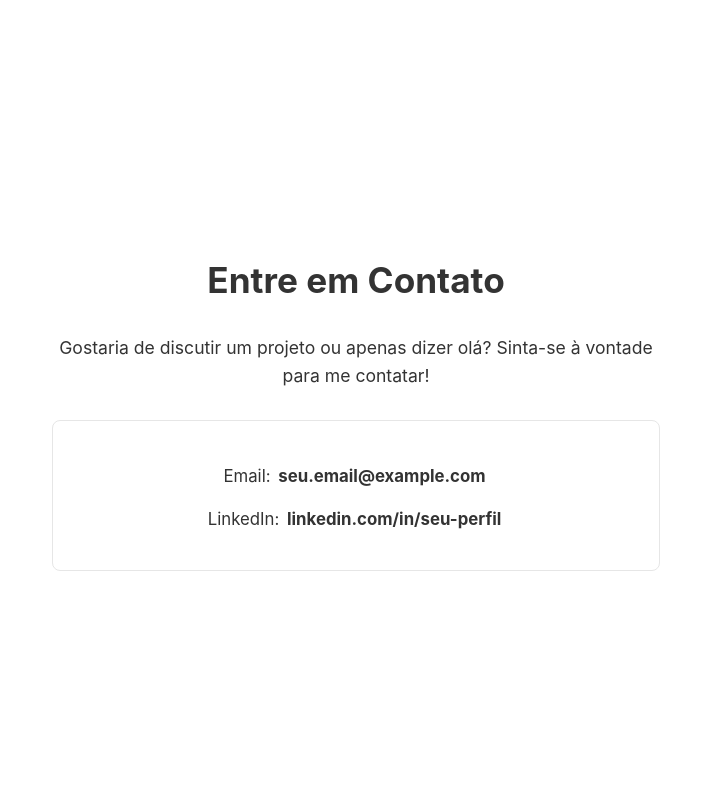
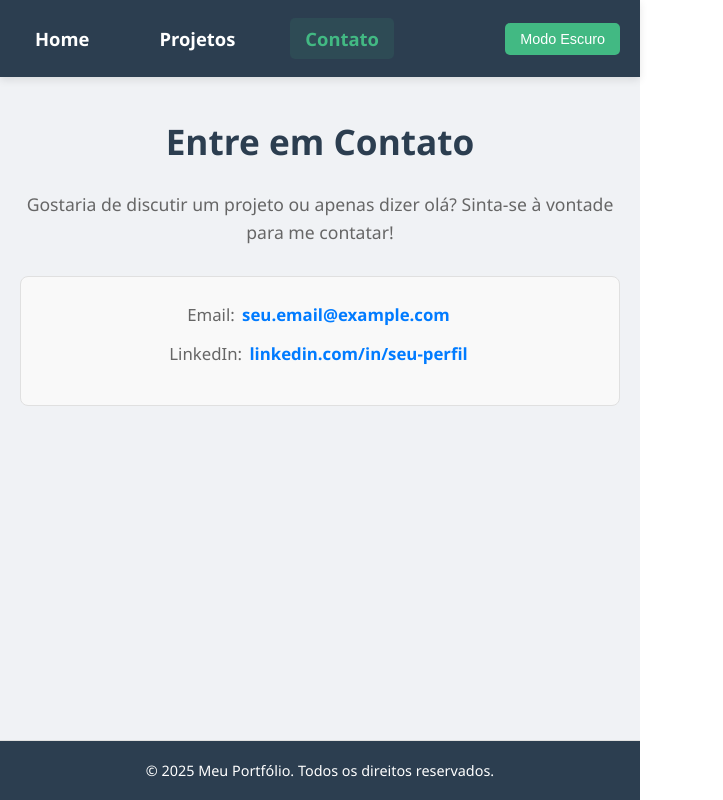
Before and after one commit to fernandokaraka/meu-portfolio-vue, a Vue app: page /contato in a window 1280 px wide. Shown: the whole page, without its empty margins (0-723 px from the left). Built offline with nearby package versions, Linux system fonts and the light colour scheme.

Commit message:
Mudancas 3

```diff
--- a/index.html
+++ b/index.html
@@ -1,13 +1,12 @@
 <!DOCTYPE html>
-<html lang="">
+<html lang="pt-BR">
   <head>
     <meta charset="UTF-8">
     <link rel="icon" href="/favicon.ico">
     <meta name="viewport" content="width=device-width, initial-scale=1.0">
-    <title>Vite App</title>
+    <title>Meu Portfólio</title>
   </head>
   <body>
-    <div id="app"></div>
-    <script type="module" src="/src/main.js"></script>
+    <div id="app"></div> <script type="module" src="/src/main.js"></script>
   </body>
 </html>
--- a/src/App.vue
+++ b/src/App.vue
@@ -1,26 +1,136 @@
 <script setup>
-// Agora só precisamos importar o RouterView, que exibe suas páginas.
-import { RouterView } from 'vue-router'
+import { RouterLink, RouterView } from 'vue-router';
+import { ref, onMounted } from 'vue';
+
+// Variável reativa para controlar o tema
+const isDarkTheme = ref(false);
+
+// Função para alternar o tema
+const toggleTheme = () => {
+  isDarkTheme.value = !isDarkTheme.value;
+  // Adiciona ou remove a classe 'dark-theme' do body
+  document.body.classList.toggle('dark-theme', isDarkTheme.value);
+  // Salva a preferência no localStorage
+  localStorage.setItem('theme', isDarkTheme.value ? 'dark' : 'light');
+};
+
+// Ao montar o componente, verifica a preferência salva
+onMounted(() => {
+  const savedTheme = localStorage.getItem('theme');
+  if (savedTheme === 'dark') {
+    isDarkTheme.value = true;
+    document.body.classList.add('dark-theme');
+  } else {
+    // Se não houver preferência ou for 'light', garanta que 'dark-theme' não está lá
+    isDarkTheme.value = false;
+    document.body.classList.remove('dark-theme');
+  }
+});
 </script>
 
 <template>
   <div class="app-container">
-    <RouterView />
+    <header class="main-header">
+      <nav>
+        <RouterLink to="/" class="nav-link">Home</RouterLink>
+        <RouterLink to="/projetos" class="nav-link">Projetos</RouterLink>
+        <RouterLink to="/contato" class="nav-link">Contato</RouterLink>
+      </nav>
+      <button @click="toggleTheme" class="theme-toggle-btn">
+        {{ isDarkTheme ? 'Modo Claro' : 'Modo Escuro' }}
+      </button>
+    </header>
+
+    <main class="content-area">
+
+      <RouterView />
+    </main>
+
+    <footer class="main-footer">
+      <p>&copy; {{ new Date().getFullYear() }} Meu Portfólio. Todos os direitos reservados.</p>
+    </footer>
   </div>
 </template>
 
 <style scoped>
-/* Todos os estilos antigos para o header, logo e nav foram removidos.
-  Deixamos apenas o essencial para o layout.
-*/
+/* Estilos específicos do App.vue, usando as variáveis */
 .app-container {
   display: flex;
   flex-direction: column;
+  height: 100vh;
+  width: 100%; /* Garante que o container da aplicação ocupe toda a largura */
+  background-color: var(--color-background); /* Usando variável */
+  color: var(--color-text); /* Usando variável */
+}
+
+/* Cabeçalho */
+.main-header {
+  background-color: var(--color-background-dark); /* Usando variável */
+  padding: 18px 20px;
+  box-shadow: 0 3px 8px var(--color-shadow-medium); /* Usando variável */
+  display: flex;
+  justify-content: space-between;
+  align-items: center;
+  width: 100%; /* Garante que o header ocupe 100% da largura do pai */
+}
+
+.main-header nav {
+  display: flex;
+  gap: 40px;
+}
+
+.nav-link {
+  color: var(--color-text-light); /* Usando variável */
+  text-decoration: none;
+  font-weight: 600;
+  font-size: 1.15em;
+  padding: 8px 15px;
+  border-radius: 5px;
+  transition: all 0.3s ease;
+}
+
+.nav-link:hover {
+  background-color: var(--color-primary-hover); /* Ou uma cor rgba para hover */
+  color: var(--color-primary);
+}
+
+.nav-link.router-link-active {
+  color: var(--color-primary);
+  background-color: rgba(66, 185, 131, 0.1); /* Manter rgba para sutilidade */
+}
+
+/* Botão de alternar tema */
+.theme-toggle-btn {
+  background-color: var(--color-primary);
+  color: var(--color-text-light);
+  border: none;
+  padding: 8px 15px;
+  border-radius: 5px;
+  cursor: pointer;
+  font-size: 0.9em;
+  transition: background-color 0.3s ease;
+}
+
+.theme-toggle-btn:hover {
+  background-color: var(--color-primary-hover);
+}
+
+/* Área de Conteúdo - Ajustes */
+.content-area {
   flex-grow: 1;
+  padding: 0; /* Removendo o padding global daqui */
+  width: 100%; /* Ocupa 100% da largura disponível */
+}
 
-  /* As linhas abaixo ajudam a centralizar o conteúdo da RouterView
-     caso ele não ocupe todo o espaço. */
-  justify-content: center;
-  width: 100%;
+/* Rodapé */
+.main-footer {
+  background-color: var(--color-background-dark); /* Usando variável */
+  color: var(--color-text-light); /* Usando variável */
+  text-align: center;
+  padding: 20px 0;
+  font-size: 0.9em;
+  margin-top: auto;
+  border-top: 1px solid var(--color-border);
+  width: 100%; /* Garante que o footer ocupe 100% da largura do pai */
 }
 </style>
--- a/src/assets/base.css
+++ b/src/assets/base.css
@@ -12,17 +12,25 @@
 :root {
   -webkit-font-smoothing: antialiased;
   -moz-osx-font-smoothing: grayscale;
-  height: 100%;
-  width: 100%;
+  height: 100%; /* Garante que o HTML ocupa 100% da altura da viewport */
+  width: 100%;  /* Garante que o HTML ocupa 100% da largura da viewport */
 }
 
 body {
   font-family: 'Segoe UI', Tahoma, Geneva, Verdana, sans-serif;
   transition: background-color 0.3s ease, color 0.3s ease;
-  width: 100%;
-  min-height: 100vh;
-  display: flex;
-  flex-direction: column;
+  width: 100%;      /* Garante que o body ocupa 100% da largura do HTML */
+  min-height: 100vh; /* Garante que o body ocupa pelo menos 100% da altura da viewport */
+  display: flex;     /* Transforma o body em um contêiner flexível */
+  flex-direction: column; /* Organiza os filhos (principalmente a div #app) em coluna */
+}
+
+/* Novo estilo para a div raiz do Vue */
+#app {
+  display: flex; /* Transforma a div #app em um container flexível */
+  flex-direction: column; /* Organiza os filhos (nosso App.vue) em coluna */
+  width: 100%; /* Garante que ela ocupe toda a largura do body */
+  min-height: 100vh; /* Garante que ela ocupe no mínimo a altura da viewport */
 }
 
 /* ---------------------------------------------------- */
@@ -34,43 +42,43 @@ body {
   --color-background: #f0f2f5;
   --color-background-soft: #ffffff;
   --color-background-alt: #f9f9f9;
-  --color-background-dark: #2c3e50;
+  --color-background-dark: #2c3e50; /* Cor do cabeçalho/rodapé no tema claro */
 
   --color-text: #333;
   --color-text-soft: #666;
   --color-text-header: #2c3e50;
-  --color-text-light: #ffffff;
+  --color-text-light: #ffffff; /* Texto em elementos escuros (header/footer) */
 
   --color-border: #e0e0e0;
   --color-shadow-light: rgba(0, 0, 0, 0.05);
   --color-shadow-medium: rgba(0, 0, 0, 0.1);
   --color-shadow-dark: rgba(0, 0, 0, 0.15);
 
-  --color-primary: #42b983;
+  --color-primary: #42b983; /* Verde Vue */
   --color-primary-hover: #368e61;
-  --color-secondary: #007bff;
+  --color-secondary: #007bff; /* Azul para links e botões */
   --color-secondary-hover: #0056b3;
 }
 
 /* Tema Escuro */
 body.dark-theme {
-  --color-background: #1a1a1a;
-  --color-background-soft: #2a2a2a;
-  --color-background-alt: #3a3a3a;
-  --color-background-dark: #0f0f0f;
+  --color-background: #121212; /* Preto bem escuro para o fundo principal */
+  --color-background-soft: #1e1e1e; /* Cinza escuro para cards/containers */
+  --color-background-alt: #2a2a2a; /* Outros elementos internos no tema escuro */
+  --color-background-dark: #0a0a0a; /* Preto ainda mais escuro para header/footer */
 
-  --color-text: #e0e0e0;
-  --color-text-soft: #b0b0b0;
-  --color-text-header: #f0f0f0;
-  --color-text-light: #f0f0f0;
+  --color-text: #f0f0f0; /* Texto quase branco */
+  --color-text-soft: #b0b0b0; /* Texto mais suave, cinza claro */
+  --color-text-header: #ffffff; /* Títulos brancos */
+  --color-text-light: #f0f0f0; /* Texto em elementos escuros (header/footer) */
 
-  --color-border: #444;
-  --color-shadow-light: rgba(255, 255, 255, 0.03);
-  --color-shadow-medium: rgba(0, 0, 0, 0.4);
-  --color-shadow-dark: rgba(0, 0, 0, 0.6);
+  --color-border: #333333; /* Borda mais sutil */
+  --color-shadow-light: rgba(255, 255, 255, 0.02);
+  --color-shadow-medium: rgba(0, 0, 0, 0.5); /* Sombra mais visível no escuro */
+  --color-shadow-dark: rgba(0, 0, 0, 0.7);
 
-  --color-primary: #66cc99;
+  --color-primary: #66cc99; /* Verde mais vibrante */
   --color-primary-hover: #4fb27f;
-  --color-secondary: #6cb6ff;
+  --color-secondary: #6cb6ff; /* Azul mais claro */
   --color-secondary-hover: #4a90d9;
 }
--- a/src/assets/main.css
+++ b/src/assets/main.css
@@ -1,71 +1,11 @@
-/* Em: src/assets/main.css */
+@import './base.css';
 
-/* Bloco que garante a altura total da tela */
-html,
-body {
-  margin: 0;
-  padding: 0;
-  width: 100%;
-  height: 100%;
-}
-
-/* =============================================================== */
-/* INÍCIO DO SEU CSS DE TEMA (CORES E FONTES) - AGORA RESTAURADO  */
-/* =============================================================== */
-:root {
-  --color-background: #ffffff;
-  --color-background-soft: #f8f8f8;
-  --color-background-mute: #f2f2f2;
-
-  --color-border: #e6e6e6;
-  --color-border-hover: #cccccc;
-
-  --color-heading: #222222;
-  --color-text: #333333;
-
-  --color-brand: #42b883;
-  --color-brand-hover: #3ca874;
-
-  --text-base-size: 1rem;
-  --font-family-base: 'Inter', -apple-system, BlinkMacSystemFont, 'Segoe UI', Roboto, Oxygen, Ubuntu,
-    Cantarell, 'Fira Sans', 'Droid Sans', 'Helvetica Neue', sans-serif;
-}
-
-body {
-  min-height: 100vh;
-  color: var(--color-text);
-  background: var(--color-background);
-  transition: color 0.5s, background-color 0.5s;
-  line-height: 1.6;
-  font-family: var(--font-family-base);
-  font-size: var(--text-base-size);
-  text-rendering: optimizeLegibility;
-  -webkit-font-smoothing: antialiased;
-  -moz-osx-font-smoothing: grayscale;
-}
-/* =============================================================== */
-/* FIM DO SEU CSS DE TEMA                                 */
-/* =============================================================== */
-
-
-/* Seletor #app com as correções de layout */
 #app {
-  width: 100%;
-  min-height: 100vh;
-
-  display: flex;
-  flex-direction: column;
-
-  /* Centraliza o conteúdo (o .app-container) no meio da tela */
-  align-items: center;
-
-  max-width: 1280px;
   margin: 0 auto;
   padding: 2rem;
   font-weight: normal;
 }
 
-/* Estilos de links padrão */
 a,
 .green {
   text-decoration: none;
@@ -80,20 +20,24 @@ a,
   }
 }
 
-/* Media query original do seu projeto que foi removida sem querer */
 @media (min-width: 1024px) {
   body {
     display: flex;
     place-items: center;
   }
 
-  /* Nota: A regra abaixo pode causar o problema de alinhamento à esquerda novamente.
-     Se o conteúdo voltar para a esquerda, você pode remover ou comentar
-     o `display: grid` e `grid-template-columns` abaixo.
-  */
   #app {
     display: grid;
     grid-template-columns: 1fr 1fr;
     padding: 0 2rem;
   }
 }
+
+html,
+body,
+#app {
+  width: 100%;
+  height: 100%;
+  margin: 0; /* Remove default margins */
+  padding: 0; /* Remove default padding */
+}
--- a/src/main.js
+++ b/src/main.js
@@ -1,4 +1,4 @@
-import './assets/main.css'
+import './assets/main.css' // Geralmente é main.css ou base.css, dependendo da sua instalação
 
 import { createApp } from 'vue'
 import App from './App.vue'
--- a/src/views/ContactView.vue
+++ b/src/views/ContactView.vue
@@ -19,15 +19,11 @@
   padding: 40px 20px;
   text-align: center;
   width: 100%;
-  /* Aumentar a largura máxima para telas maiores */
-  max-width: 800px; /* Era 700px, agora 800px */
   margin: 0 auto;
 }
 
-
-.contact-section {
-  /* Class 'card' já lida com background-color e box-shadow */
-}
+/* Class 'card' já lida com background-color e box-shadow */
+.contact-section { }
 
 h1 {
   color: var(--color-text-header); /* Usando variável */
@@ -44,7 +40,7 @@ p {
 
 .contact-info {
   margin-top: 30px;
-  padding: 25px;
+  padding: 25px; /* Mais padding */
   background-color: var(--color-background-alt); /* Usando variável */
   border-radius: 8px;
   border: 1px solid var(--color-border); /* Usando variável */
```
Also changed, not shown: src/router/index.js (+6 -6 lines), src/views/HomeView.vue (+16 -18 lines), src/views/ProjectsView.vue (+15 -17 lines).
